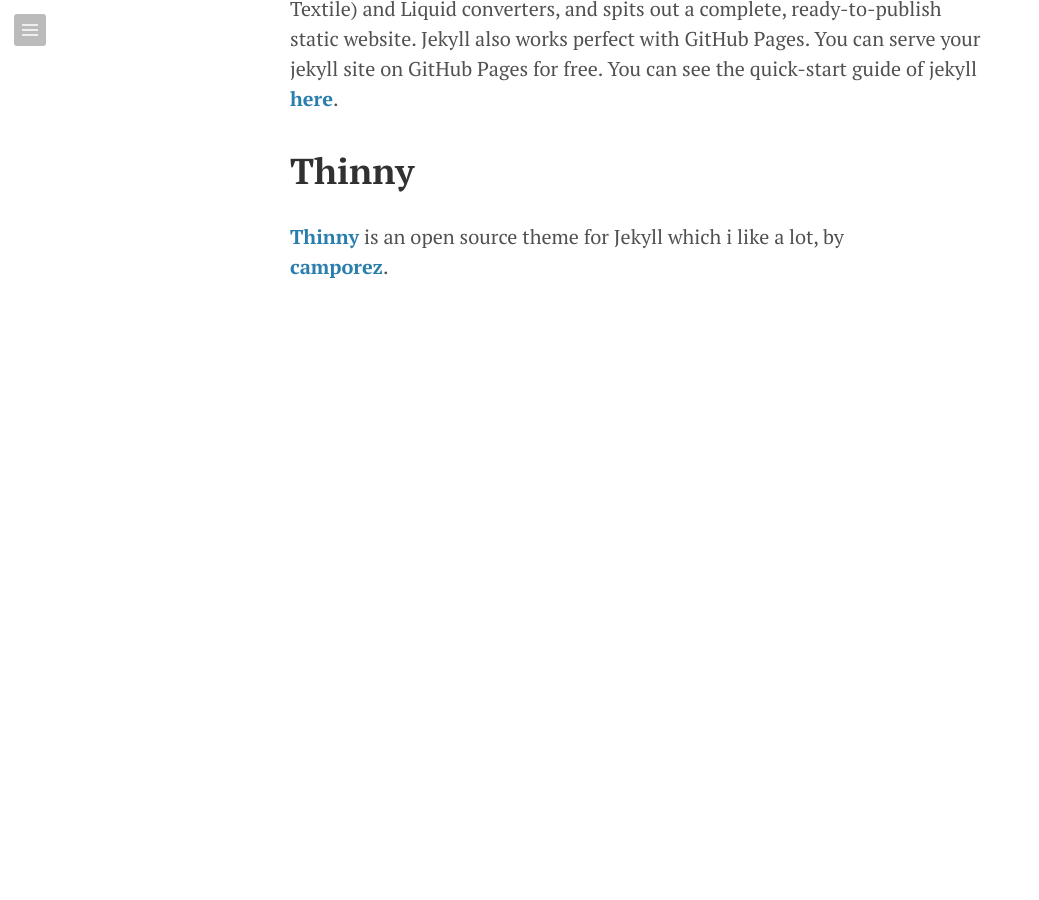
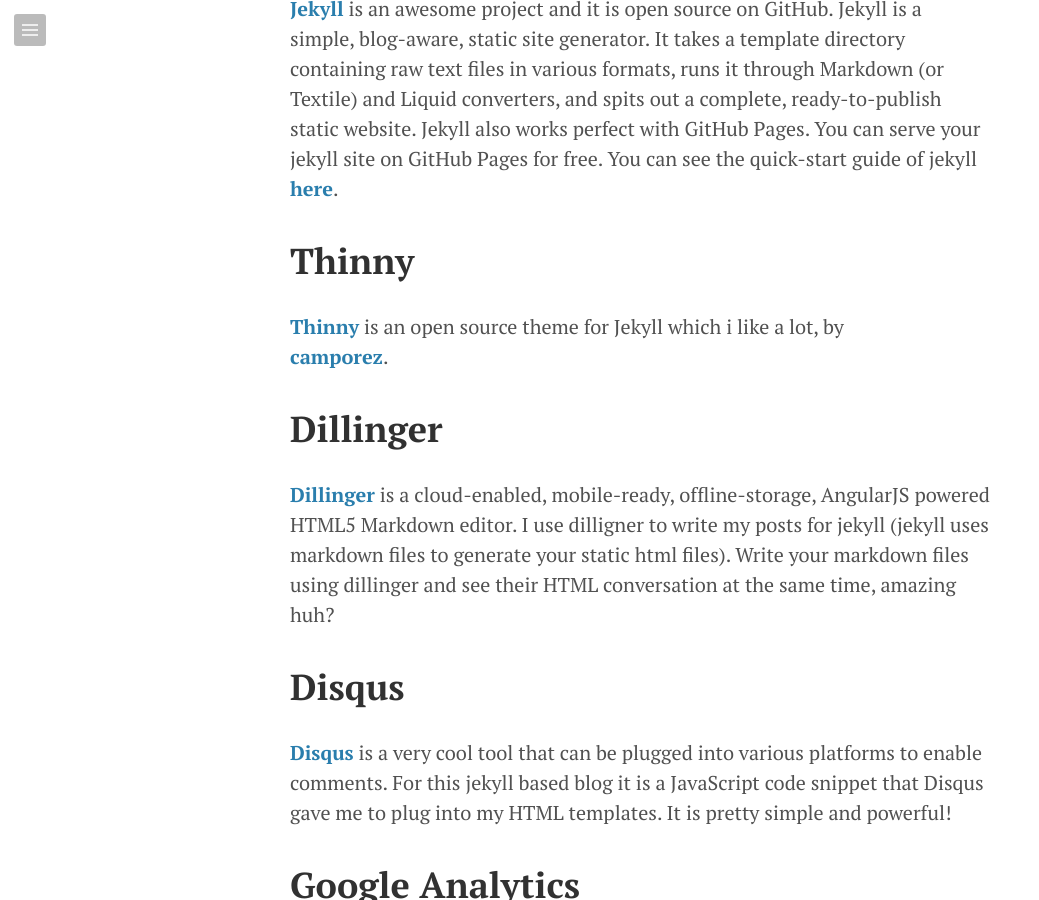
Before and after one commit to bariyu/bariyu.github.io, a Jekyll site: the page built from _posts/2014-12-05-hello-world.md, in a window 1280 px wide and 900 px high, scrolled down 2167 px. Shown: the whole window, without its empty margins (0-1039 px from the left). Built offline with Jekyll 4.4.1, drawn with Linux system fonts in a browser that asks for light colours; Markdown is read by kramdown in place of the engine named in the settings; comment, search, counter and statistics services are not loaded; before the commit the page ends 2509 px from its top, so only the background shows below that; some of the changed text lies outside the part shown.

Commit message:
first post change.

```diff
--- a/_posts/2014-12-05-hello-world.md
+++ b/_posts/2014-12-05-hello-world.md
@@ -15,6 +15,9 @@
   - <a href="https://www.namecheap.com">  <b>Namecheap.com</b></a>
   - <a href="http://jekyllrb.com">  <b>Jekyll</b></a>
   - <a href="https://github.com/camporez/Thinny">  <b>Thinny</b></a>
+  - <a href="http://dillinger.io">  <b>Dillinger</b></a>
+  - <a href="https://disqus.com">  <b>Disqus</b></a>
+  - <a href="http://www.google.com/analytics/">  <b>Google Analytics</b></a>
 
 #Github Student Developer Pack
 <a href="https://education.github.com/pack">  <b>Github Student Developer Pack</b></a> is
@@ -47,3 +50,22 @@
 <a href="https://github.com/camporez/Thinny">  <b>Thinny</b></a> is an open source theme
 for Jekyll which i like a lot, by <a href="https://github.com/camporez">
 <b>camporez</b></a>.
+
+# Dillinger
+<a href="http://dillinger.io">  <b>Dillinger</b></a> is a cloud-enabled, mobile-ready,
+offline-storage, AngularJS powered HTML5 Markdown editor. I use dilligner to write my
+posts for jekyll (jekyll uses markdown files to generate your static html files). Write
+your markdown files using dillinger and see their HTML conversation at the same time,
+amazing huh?
+
+#Disqus
+<a href="https://disqus.com">  <b>Disqus</b></a> is a very cool tool that can be plugged
+into various platforms to enable comments. For this jekyll based blog it is a JavaScript
+code snippet that Disqus gave me to plug into my HTML templates. It is pretty simple and
+powerful!
+
+#Google Analytics
+<a href="http://www.google.com/analytics/">  <b>Google Analytics</b></a> is another simple
+ but powerful plugin that can be embedded easily into your website just like Disqus. Get
+ your JavaScript code snippet from Google Analytics and put it into your HTML templates
+ and you have that valuable data about your website and its visitors!
```
Also changed, not shown: 2 other files.
